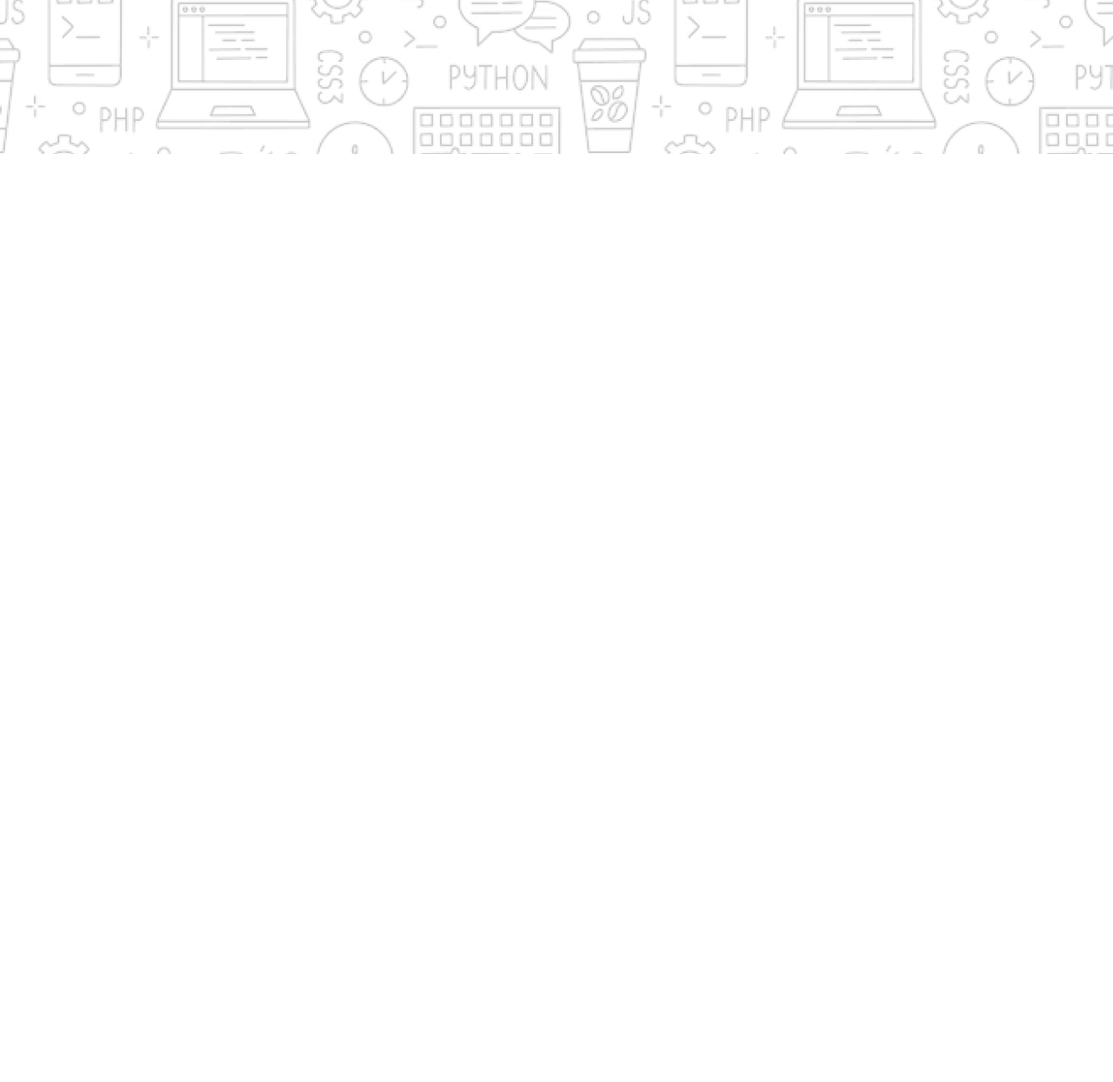
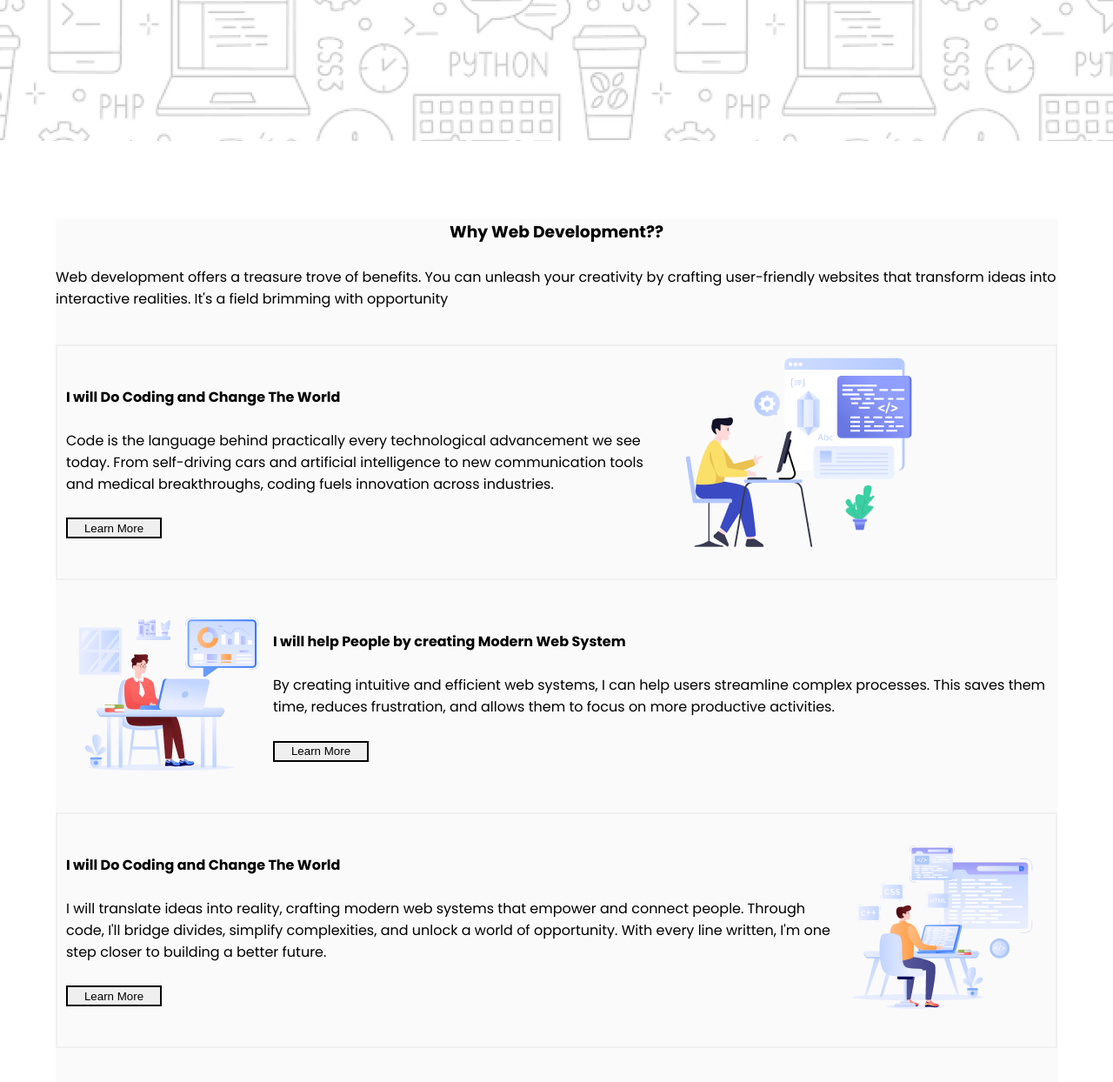
Before and after one commit to Zaskid75/Assignment-01, a plain HTML site: page index.html in a window 1280 px wide. Shown: the part 500-1744 px from the top of the page at 87% size. Before the commit the page ends 800 px from the top, so only its background shows below. Drawn offline with Linux system fonts and the light colour scheme.

Commit message:
completed about section

```diff
--- a/designs/design.css
+++ b/designs/design.css
@@ -15,15 +15,14 @@ body{
   background-image: url("../resources/Hero-bg.png");
    max-width: 1440px;
    height: 652px;
-   top: 131px;
-   bottom: 4462px;
+   margin: 0px;
    border:none;
 }
 .image-container{
   width: 240.28px;
   height: 240px;
-  display: flex;
-  margin:25px auto;
+  display:flex;
+  margin: 10px auto;
   flex-direction: column;
   justify-content: center;
   align-items: center;
@@ -48,3 +47,58 @@ body{
   width: 150px;
   height: 39px;
 }
+.about{
+width: 90%;
+margin: 90px auto;
+height: 1395px;
+left: 148px;
+right: 152px;
+top: 857px;
+bottom: 2993px;
+background-color:#0D132105 ;
+}
+.about-1{
+  width: 100%;
+  display:flex;
+  flex-direction: column;
+  justify-content: center;
+  align-items:center;
+  margin: 40px auto;
+}
+.about-2{
+  display: flex;
+  width: 100%;
+  justify-content: center;
+  align-items: center;
+  padding: 10px;
+  box-shadow: 15px gainsboro;
+  border: 2px solid rgba(238, 238, 238, 0.785);
+}
+.common-btn{
+width: 110px;
+height: 24px;
+border: 2px solid black;
+}
+.img-1{
+width: 100%;
+margin-left: 29px;
+margin-right: 10px;
+}
+.about-3{
+  display: flex;
+  width: 100%;
+  justify-content: center;
+  align-items: center;
+  padding: 10px;
+  margin: auto;
+}
+.about-4{
+  display: flex;
+  width: 100%;
+  justify-content: center;
+  align-items: center;
+  padding: 10px;
+  margin-right: 30px;
+  box-shadow: 15px gainsboro;
+  border: 2px solid rgba(238, 238, 238, 0.785);
+}
--- a/index.html
+++ b/index.html
@@ -17,7 +17,48 @@
   <p>Crafts user-friendly websites by turning ideas into interactive realities</p>
   <button class="banner-btn">Contact with me</button>
 </header>
-<main></main>
+<main>
+<section class="about">
+  <div class="about-1">
+    <h3>Why Web Development??</h3><br>
+    <p>Web development offers a treasure trove of benefits.  You can unleash your creativity by crafting user-friendly websites that transform ideas into interactive realities. It's a field brimming with opportunity</p>
+  </div>
+  <div class="about-2">
+    <div class="text-1">
+      <h4>I will Do Coding and Change The World</h4><br>
+      <p>Code is the language behind practically every technological advancement we see today. From self-driving cars and artificial intelligence to new communication tools and medical breakthroughs, coding fuels innovation across industries.</p><br>
+      <button class="common-btn">Learn More</button>
+    </div>
+    <div class="img-1">
+      <img src="resources\Layer_1.png" alt="">
+    </div>
+  </div>
+  <div class="about-3">
+    <div class="img-2">
+      <img src="resources\Group 3.png" alt="">
+    </div>
+    <div class="text-2">
+      <h4>I will help People by creating Modern Web System</h4><br>
+      <p> By creating intuitive and efficient web systems, I can help users streamline complex processes. This saves them time, reduces frustration, and allows them to focus on more productive activities.</p><br>
+      <button class="common-btn">Learn More</button>
+  </div>
+  </div>
+  <div class="about-4">
+    <div class="text-3">
+      <h4>I will Do Coding and Change The World</h4><br>
+      <p>I will translate ideas into reality, crafting modern web systems that empower and connect people. Through code, I'll bridge divides, simplify complexities, and unlock a world of opportunity. With every line written, I'm one step closer to building a better future.</p><br>
+      <button class="common-btn">Learn More</button>
+    </div>
+      <div class="img-3">
+      <img src="resources\Group 4.png" alt="">
+    </div>
+  </div>
+
+
+
+</section>
+
+</main>
 <footer></footer>
 </div>
 </div>
```
